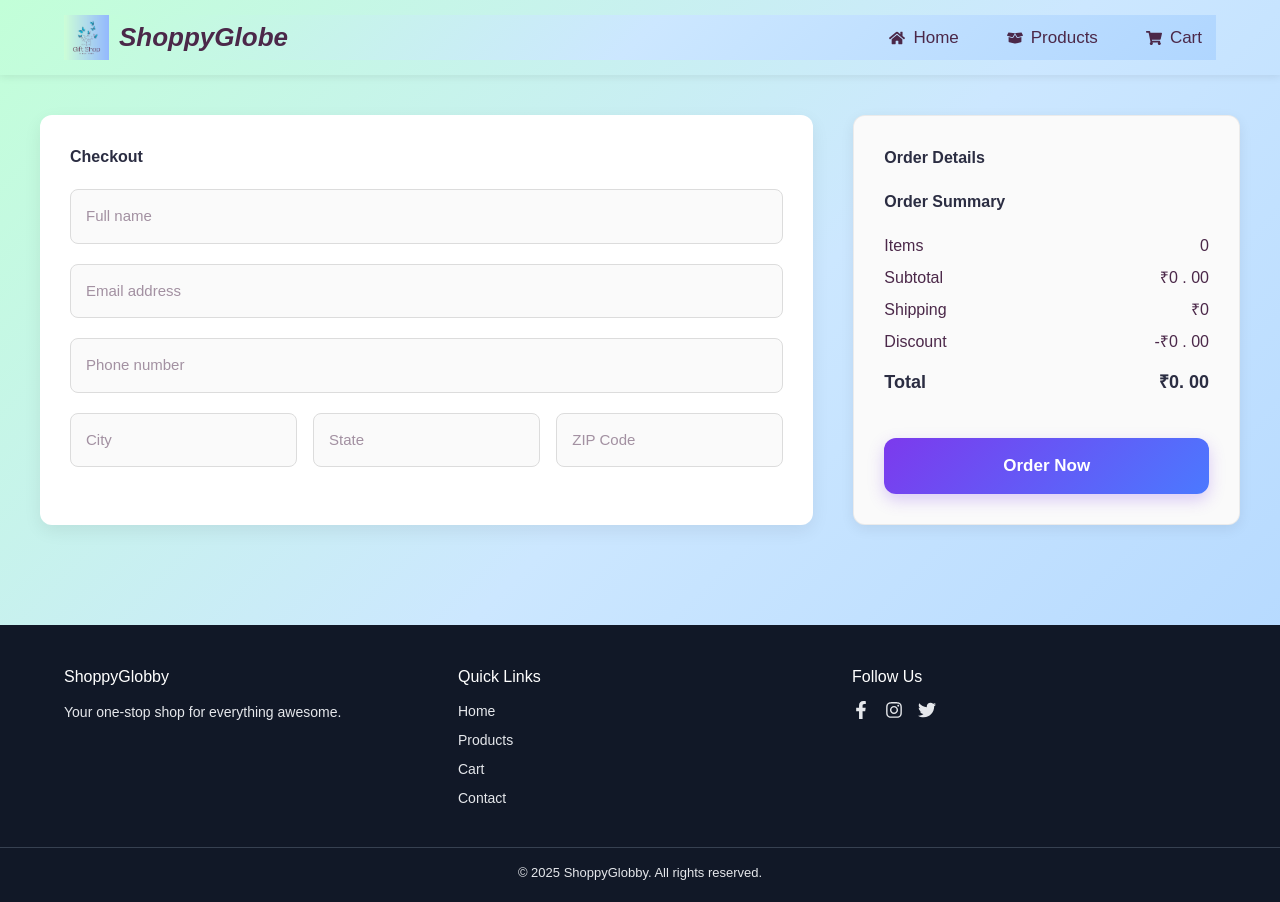
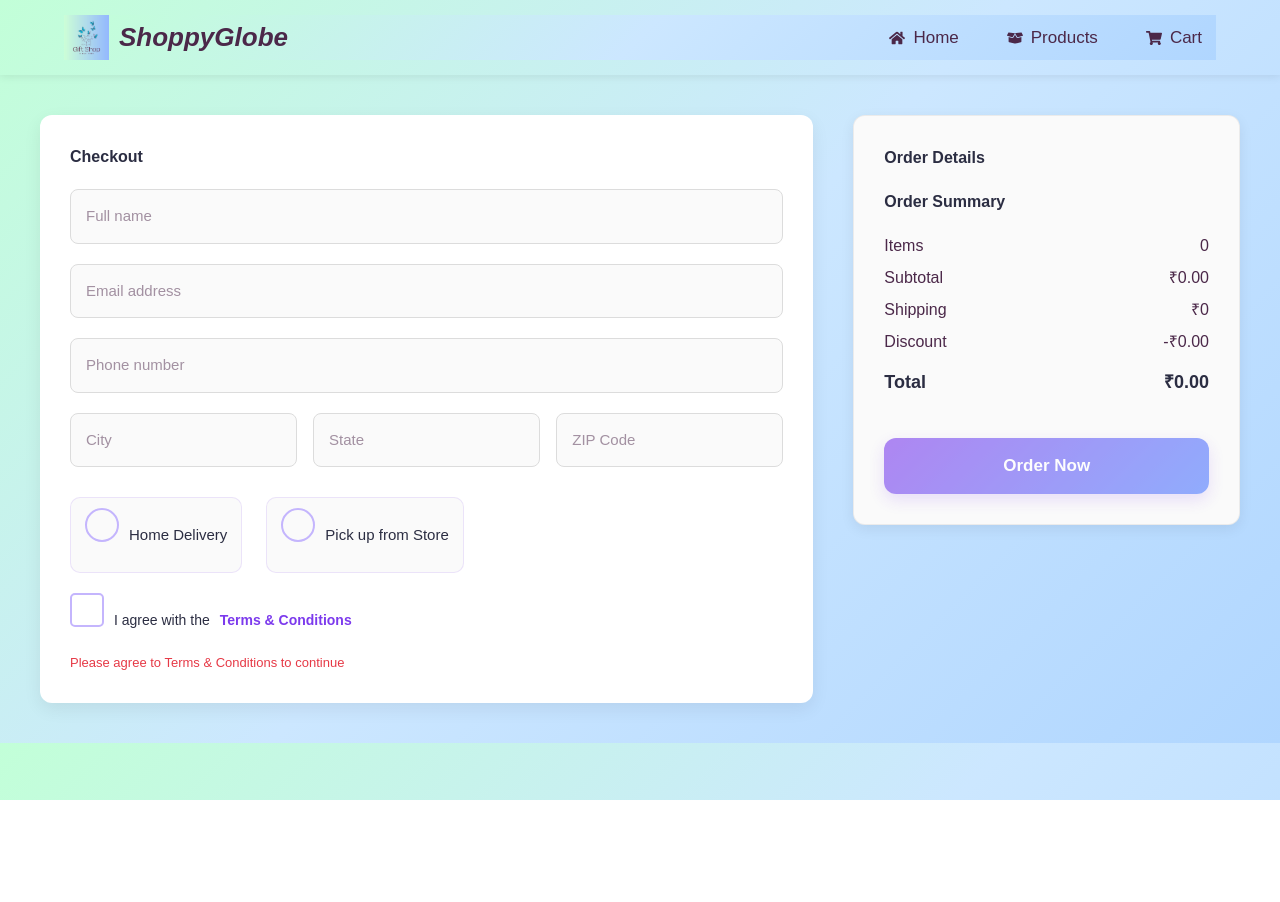
Before and after one commit to chaitali9497/ecommerce-cart, a React (Vite) app: page /checkout in a window 1280 px wide. After the commit the page ends 800 px from the top, so only its background shows below. Built offline with nearby package versions, Linux system fonts and the light colour scheme.

Commit message:
styling change and bug fix

```diff
--- a/src/Layout/Layout.jsx
+++ b/src/Layout/Layout.jsx
@@ -1,5 +1,5 @@
 import Header from "../components/Header";
-import Footer from "../components/Footer";
+
 import { Outlet } from "react-router-dom";
 
 export default function Layout() {
@@ -7,7 +7,7 @@ export default function Layout() {
     <>
       <Header />
       <Outlet />
-      <Footer/>
+
 
     </>
   );
--- a/src/components/CartItem.jsx
+++ b/src/components/CartItem.jsx
@@ -41,7 +41,9 @@ function CartItem({ item }) {
       </button>
 
 
-      <span className="price">₹{item.price}</span>
+      <span className="price">
+          ₹{item.price * item.quantity}
+        </span>
     </div>
   );
 }
--- a/src/pages/CheckOut.jsx
+++ b/src/pages/CheckOut.jsx
@@ -11,7 +11,9 @@ function Checkout() {
 
   const cart = useSelector((state) => state.cart.cart);
 
-  const subtotal =Math.floor(cart.reduce((s, i) => s + i.price * i.quantity, 0));
+  const subtotal = Math.floor(
+    cart.reduce((s, i) => s + i.price * i.quantity, 0)
+  );
   const totalItems = cart.reduce((s, i) => s + i.quantity, 0);
   const shipping = totalItems > 0 ? 50 : 0;
   const discount = totalItems >= 3 ? 20 : 0;
@@ -24,7 +26,17 @@ function Checkout() {
     city: "",
     state: "",
     zip: "",
+    deliveryType: "",
+    agreeTerms: false,
   });
+
+  const handleChange = (e) => {
+    const { name, value, type, checked } = e.target;
+    setForm({
+      ...form,
+      [name]: type === "checkbox" ? checked : value,
+    });
+  };
 
   const validate = () => {
     if (form.name.trim().length < 3) {
@@ -51,7 +63,14 @@ function Checkout() {
       toast.error("ZIP code must be 6 digits");
       return false;
     }
-
+    if (!form.deliveryType) {
+      toast.error("Please select delivery option");
+      return false;
+    }
+    if (!form.agreeTerms) {
+      toast.error("You must agree to Terms & Conditions");
+      return false;
+    }
     return true;
   };
 
@@ -68,40 +87,74 @@ setTimeout(() => {
       );
 
       navigate("/thank-you", {
-    replace: true ,
+        replace: true,
         state: {
           cart,
           total,
-      orderId
-    }
+          orderId,
         },
-
-);
+      });
 
       dispatch(clearCart());
     }, 700);
   };
 
-  const handleChange = (e) => {
-    setForm({ ...form, [e.target.name]: e.target.value });
-  };
-
   return (
     <div className="checkout-container">
-
 
       <div className="checkout-left">
         <h2>Checkout</h2>
 
         <div className="checkout-form">
-          <input name="name" type="text" placeholder="Full name" onChange={handleChange} />
-          <input name="email" type="email" placeholder="Email address" onChange={handleChange} />
-          <input name="phone" type="text" placeholder="Phone number" onChange={handleChange} />
+          <input name="name" placeholder="Full name" onChange={handleChange} />
+          <input name="email" placeholder="Email address" onChange={handleChange} />
+          <input name="phone" placeholder="Phone number" onChange={handleChange} />
 
           <div className="row">
-            <input name="city" type="text" placeholder="City" onChange={handleChange} />
-            <input name="state" type="text" placeholder="State" onChange={handleChange} />
-            <input name="zip" type="text" placeholder="ZIP Code" onChange={handleChange} />
+            <input name="city" placeholder="City" onChange={handleChange} />
+            <input name="state" placeholder="State" onChange={handleChange} />
+            <input name="zip" placeholder="ZIP Code" onChange={handleChange} />
+          </div>
+
+
+          <div className="delivery-options">
+            <label>
+              <input
+                type="radio"
+                name="deliveryType"
+                value="home"
+                onChange={handleChange}
+              />
+              <span>Home Delivery</span>
+            </label>
+
+            <label>
+              <input
+                type="radio"
+                name="deliveryType"
+                value="pickup"
+                onChange={handleChange}
+              />
+               <span>Pick up from Store</span>
+            </label>
+          </div>
+
+
+          <div className="terms">
+            <label>
+              <input
+                type="checkbox"
+                name="agreeTerms"
+                onChange={handleChange}
+              />
+              I agree with the <span>Terms & Conditions</span>
+            </label>
+
+            {!form.agreeTerms && (
+              <p className="terms-warning">
+                Please agree to Terms & Conditions to continue
+              </p>
+            )}
           </div>
         </div>
       </div>
@@ -125,7 +178,6 @@ setTimeout(() => {
               </span>
 
               <span>₹{item.price * item.quantity}</span>
-
             </div>
           ))}
         </div>
@@ -133,16 +185,20 @@ setTimeout(() => {
         <h3>Order Summary</h3>
 
         <p><span>Items</span><span>{totalItems}</span></p>
-        <p><span>Subtotal</span><span>₹{subtotal} . 00</span></p>
+        <p><span>Subtotal</span><span>₹{subtotal}.00</span></p>
         <p><span>Shipping</span><span>₹{shipping}</span></p>
-        <p><span>Discount</span><span>-₹{discount} . 00</span></p>
+        <p><span>Discount</span><span>-₹{discount}.00</span></p>
 
         <h2 className="summary-total">
           <span>Total</span>
-          <span>₹{finalTotal}. 00</span>
+          <span>₹{finalTotal}.00</span>
         </h2>
 
-        <button className="order-btn" onClick={handleCheckout}>
+        <button
+          className="order-btn"
+          onClick={handleCheckout}
+          disabled={!form.agreeTerms}
+        >
           Order Now
         </button>
       </div>
--- a/src/pages/Home.jsx
+++ b/src/pages/Home.jsx
@@ -5,6 +5,7 @@ import ProductItem from "../components/ProductItem";
 import { Link } from "react-router-dom";
 import SearchBar from "../components/SearchBar";
 import { useEffect, useState } from "react";
+import Footer from "../components/Footer";
 
 function Home() {
   const { products, loading, error } = useFetchProducts();
@@ -35,6 +36,7 @@ function Home() {
   let hasResults = false;
 
   return (
+    <>
     <div className="home-container fade-in">
 
 
@@ -68,6 +70,7 @@ function Home() {
           <div key={cat} className="category-section">
             <div className="category-header">
               <h2 className="category-title">{cat}</h2>
+              {/* <p className="category-subtitle">Best deals today</p> */}
 
               <Link to={`/category/${cat}`} className="view-more-btn">
                 More →
@@ -97,7 +100,10 @@ function Home() {
           <p>Try searching with different keywords</p>
         </div>
       )}
+
     </div>
+    <Footer/>
+    </>
   );
 }
 
--- a/src/pages/ThankYou.jsx
+++ b/src/pages/ThankYou.jsx
@@ -9,6 +9,13 @@ function ThankYou() {
 
 
 useEffect(() => {
+  if (!location.state) {
+    navigate("/", { replace: true });
+  }
+}, [location, navigate]);
+
+
+useEffect(() => {
   window.history.pushState(null, "", window.location.href);
 
   const handlePopState = () => {
@@ -16,10 +23,17 @@ function ThankYou() {
   };
 
   window.addEventListener("popstate", handlePopState);
+  return () => window.removeEventListener("popstate", handlePopState);
+}, []);
 
-    return () => {
-      window.removeEventListener("popstate", handlePopState);
+
+useEffect(() => {
+  const handler = (e) => {
+    e.preventDefault();
+    e.returnValue = "";
   };
+  window.addEventListener("beforeunload", handler);
+  return () => window.removeEventListener("beforeunload", handler);
 }, []);
 
   return (
--- a/src/styles/Checkout.css
+++ b/src/styles/Checkout.css
@@ -1,4 +1,3 @@
-
 .checkout-container {
   display: grid;
   grid-template-columns: 2fr 1fr;
@@ -17,7 +16,6 @@
   border-radius: 12px;
   box-shadow: 0 6px 18px rgba(0,0,0,0.07);
 }
-
 
 .checkout-left h2,
 .checkout-right h2,
@@ -45,7 +43,6 @@
   background: #ffffff;
 }
 
-
 .checkout-form .row {
   display: flex;
   gap: 16px;
@@ -55,6 +52,140 @@
   flex: 1;
 }
 
+
+.delivery-options {
+  display: flex;
+  gap: 24px;
+  margin: 10px 0 20px;
+}
+
+.delivery-options label {
+  display: flex;
+  align-items: center;
+  gap: 10px;
+  padding: 10px 14px;
+  border-radius: 10px;
+  background: #fafafa;
+  border: 1px solid rgba(124, 58, 237, 0.12);
+  font-size: 15px;
+  font-weight: 500;
+  color: #2b2d42;
+  cursor: pointer;
+  transition: all 0.25s ease;
+  line-height: 1;
+}
+
+.delivery-options label span {
+  line-height: 2;
+  display :block
+}
+
+.delivery-options input[type="radio"] {
+  appearance: none;
+  -webkit-appearance: none;
+  width: 18px;
+  height: 18px;
+  border-radius: 50%;
+  border: 2px solid #c4b5fd;
+  background: #fafafa;
+  cursor: pointer;
+  display: grid;
+  place-items: center;
+  transition: all 0.25s ease;
+  flex-shrink: 0;
+}
+
+.delivery-options input[type="radio"]::before {
+  content: "";
+  width: 8px;
+  height: 8px;
+  border-radius: 50%;
+  background: white;
+  transform: scale(0);
+  transition: transform 0.2s ease;
+}
+
+.delivery-options input[type="radio"]:checked {
+  background: linear-gradient(135deg, #7c3aed, #4b79ff);
+  border-color: transparent;
+  box-shadow: 0 4px 12px rgba(124, 58, 237, 0.35);
+}
+
+.delivery-options input[type="radio"]:checked::before {
+  transform: scale(1);
+}
+
+.delivery-options input[type="radio"]:hover {
+  border-color: #7c3aed;
+}
+
+.delivery-options label:has(input:checked) {
+  border-color: #7c3aed;
+}
+
+
+.terms label {
+  display: flex;
+  align-items: center;
+  gap: 10px;
+  font-size: 14px;
+  color: #2b2d42;
+  cursor: pointer;
+}
+
+.terms input[type="checkbox"] {
+  appearance: none;
+  -webkit-appearance: none;
+  width: 18px;
+  height: 18px;
+  border-radius: 5px;
+  border: 2px solid #c4b5fd;
+  background: #fff;
+  cursor: pointer;
+  display: grid;
+  place-items: center;
+  transition: all 0.2s ease;
+  flex-shrink: 0;
+}
+
+.terms input[type="checkbox"]::before {
+  content: "✓";
+  font-size: 14px;
+  font-weight: 700;
+  color: #fff;
+  transform: scale(0);
+  transition: transform 0.2s ease;
+  line-height: 1;
+}
+
+.terms input[type="checkbox"]:checked {
+  background: linear-gradient(135deg, #7c3aed, #4b79ff);
+  border-color: transparent;
+  box-shadow: 0 4px 10px rgba(124,58,237,0.35);
+}
+
+.terms input[type="checkbox"]:checked::before {
+  transform: scale(1);
+}
+
+.terms input[type="checkbox"]:hover {
+  border-color: #7c3aed;
+}
+
+.terms span {
+  color: #7c3aed;
+  font-weight: 600;
+}
+
+.terms span:hover {
+  text-decoration: underline;
+}
+
+.terms-warning {
+  color: #e63946;
+  font-size: 13px;
+  margin-top: 6px;
+}
 
 .checkout-right {
   background: #fafafa;
@@ -67,57 +198,13 @@
   border: 1px solid rgba(0,0,0,0.06);
 }
 
-
-.order-item {
-  display: flex;
-  justify-content: space-between;
-  margin-bottom: 12px;
-  padding-bottom: 12px;
-  border-bottom: 1px solid #eee;
-}
-
-
-.checkout-right p {
-  display: flex;
-  justify-content: space-between;
-  margin: 8px 0;
-}
-
-.summary-total {
-  display: flex;
-  justify-content: space-between;
-  font-weight: 700;
-  font-size: 18px;
-  margin-top: 15px;
-}
-
-
-.order-btn {
-  background: linear-gradient(135deg, #7c3aed, #4b79ff);
-  color: white;
-  border: none;
-  width: 100%;
-  padding: 15px;
-  border-radius: 12px;
-  margin-top: 22px;
-  cursor: pointer;
-  font-size: 17px;
-  font-weight: 600;
-  transition: 0.25s ease;
-  box-shadow: 0 6px 16px rgba(124,58,237,0.25);
-}
-
-.order-btn:hover {
-  background: linear-gradient(135deg, #8b5cf6, #5c8bff);
-  transform: translateY(-2px);
-  box-shadow: 0 10px 22px rgba(124,58,237,0.32);
-}
 .order-item {
   display: flex;
   align-items: center;
   justify-content: space-between;
   gap: 15px;
   padding: 10px 0;
+  border-bottom: 1px solid #eee;
 }
 
 .order-item-img {
@@ -138,6 +225,46 @@
   color: #555;
 }
 
+.checkout-right p {
+  display: flex;
+  justify-content: space-between;
+  margin: 8px 0;
+}
+
+.summary-total {
+  display: flex;
+  justify-content: space-between;
+  font-weight: 700;
+  font-size: 18px;
+  margin-top: 15px;
+}
+
+.order-btn {
+  background: linear-gradient(135deg, #7c3aed, #4b79ff);
+  color: white;
+  border: none;
+  width: 100%;
+  padding: 15px;
+  border-radius: 12px;
+  margin-top: 22px;
+  cursor: pointer;
+  font-size: 17px;
+  font-weight: 600;
+  transition: 0.25s ease;
+  box-shadow: 0 6px 16px rgba(124,58,237,0.25);
+}
+
+.order-btn:hover {
+  background: linear-gradient(135deg, #8b5cf6, #5c8bff);
+  transform: translateY(-2px);
+}
+
+.order-btn:disabled {
+  opacity: 0.6;
+  cursor: not-allowed;
+}
+
+
 @media (max-width: 1024px) {
   .checkout-container {
     grid-template-columns: 1fr;
@@ -149,10 +276,14 @@
   }
 }
 
-
 @media (max-width: 600px) {
   .checkout-form .row {
     flex-direction: column;
+  }
+
+  .delivery-options {
+    flex-direction: column;
+    gap: 12px;
   }
 
   .checkout-left,
@@ -160,7 +291,6 @@
     padding: 20px;
   }
 }
-
 
 @media (max-width: 400px) {
   .checkout-container {
@@ -175,8 +305,9 @@
   .checkout-form input {
     padding: 12px;
   }
+
   .order-btn {
     padding: 12px;
     font-size: 15px;
-   }
+  }
 }
--- a/src/styles/Filter.css
+++ b/src/styles/Filter.css
@@ -2,7 +2,9 @@
   display: flex;
   gap: 12px;
   margin-bottom: 20px;
+  margin-top: 20px;
   align-items: center;
+  margin-right: 20px;
 
 }
 
--- a/src/styles/Footer.css
+++ b/src/styles/Footer.css
@@ -6,7 +6,7 @@
 }
 
 .footer-container {
-  width: 90%;
+  width: 100%;
   max-width: 1200px;
   margin: auto;
   display: grid;
--- a/src/styles/Home.css
+++ b/src/styles/Home.css
@@ -75,6 +75,7 @@
   font-weight: 700;
   color: #0d0117;
   letter-spacing: 0.5px;
+  text-transform: uppercase;
 }
 
 
```
Lines whose indentation alone changed are shown as unchanged.
